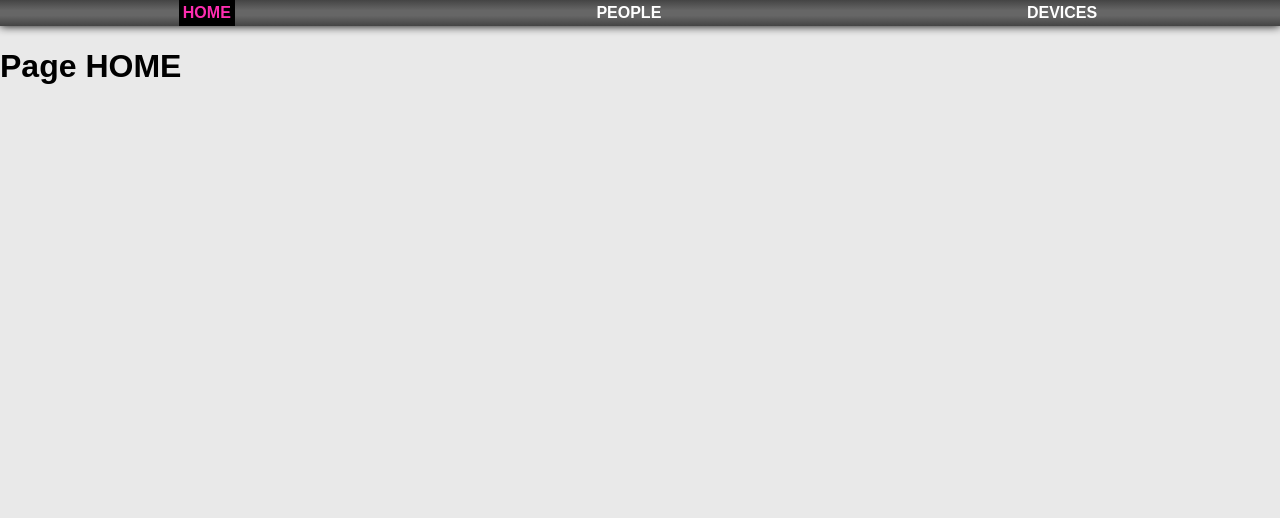
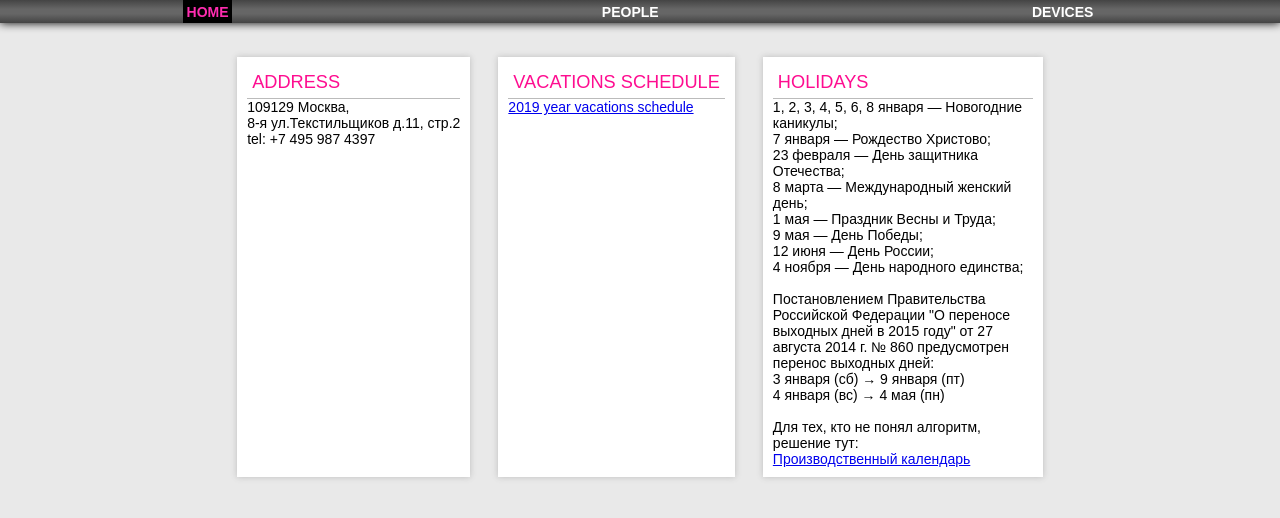
Before and after one commit to igormayachenkov/inrasite-react, a React (Create React App) app: page /home in a window 1280 px wide. Shown: the top 518 px of the page. Built offline with nearby package versions, Linux system fonts and the light colour scheme.

Commit message:
Home content added as static html

```diff
--- a/src/App.css
+++ b/src/App.css
@@ -3,7 +3,8 @@ body
   background:#E9E9E9;
   padding:0px;
   margin:0px;
-	font-family: Arial, Helvetica, sans-serif;
+  font-family: Arial, Helvetica, sans-serif;
+  font-size: 14px;
 }
 
 nav {
@@ -35,3 +36,31 @@ nav a.active{
   color: #FE2DB0;
   background: #000;
 }
+
+/* COMMON BOX */
+.box
+{
+    background: white;
+    -moz-box-shadow:    0 0 6px rgba(90,90,90,0.3); /* Для Firefox */
+    -webkit-box-shadow: 0 0 6px rgba(90,90,90,0.3); /* Для Safari и Chrome */
+    box-shadow:         0 0 6px rgba(90,90,90,0.3); /* Параметры тени */
+    margin: 1em;
+    max-width: 20em;
+
+}
+.box .content
+{
+    padding:10px;
+}
+/* COMMON HEADER */
+h1
+{
+    display:block;
+    padding:5px;
+    margin:0px;
+    font-size:130%;
+    font-weight:normal;
+    text-transform:uppercase;
+	color:  #FE0D90;
+	border-bottom:1px solid #bbb;
+}
--- a/src/App.js
+++ b/src/App.js
@@ -5,8 +5,8 @@ import Home from './Home';
 import People from './People';
 import Devices from './Devices';
 
-global.API_URL = 'http://localhost:8080/api'; // DEVELOPMENT
-//global.API_URL = "http://192.168.21.41/api"; // PRODUCTION
+global.API_URL = 'http://localhost:8080'; // DEVELOPMENT
+//global.API_URL = "http://192.168.21.41"; // PRODUCTION
 
 function App() {
   return (
--- a/src/Devices.js
+++ b/src/Devices.js
@@ -19,7 +19,7 @@ class Devices extends Component {
     console.log('load list... ');
 
     // ROOT NODES request
-    fetch(global.API_URL+'/devices',{
+    fetch(global.API_URL+'/api/devices',{
         method:'GET',
         credentials: "include",// to allow cookies
         headers: {
--- /dev/null
+++ b/src/Home.css
@@ -0,0 +1,8 @@
+.home-page
+{
+    padding: 20px 50px;
+	display: flex;
+	flex-wrap: wrap;
+	justify-content:center;
+
+}
--- a/src/Home.js
+++ b/src/Home.js
@@ -1,10 +1,50 @@
 import React from 'react';
+import './Home.css';
 
 function Home() {
   return (
-    <h1>
-        Page HOME
-    </h1>
+    <div className='home-page'>
+      <div className='box'>
+          <div className="content">
+            <h1>ADDRESS</h1>
+            <div>109129 Москва,<br/>8-я ул.Текстильщиков д.11, стр.2<br/>tel: +7 495 987 4397 </div>
+
+
+          </div>
+      </div>
+
+      <div className="box">
+          <div className="content">
+              <h1>VACATIONS SCHEDULE</h1>
+            <a href="/documents/VacSchedule2019.xls" download>2019 year vacations schedule</a>
+          </div>
+      </div>
+
+      <div class="box">
+        <div class="content">
+            <h1>HOLIDAYS</h1>
+			1, 2, 3, 4, 5, 6, 8 января — Новогодние каникулы;<br/>
+			7 января — Рождество Христово;<br/>
+			23 февраля — День защитника Отечества;<br/>
+			8 марта — Международный женский день;<br/>
+			1 мая — Праздник Весны и Труда;<br/>
+			9 мая — День Победы;<br/>
+			12 июня — День России;<br/>
+			4 ноября — День народного единства;<br/>
+			<br/>
+			Постановлением Правительства Российской Федерации "О переносе выходных дней в 2015 году" от 27 августа 2014 г. № 860 предусмотрен перенос выходных дней:<br/>
+			3 января (сб) → 9 января (пт) <br/>
+			4 января (вс) → 4 мая (пн)	<br/>
+			<br/>
+			Для тех, кто не понял алгоритм, решение тут:<br/>
+			<a href="http://www.superjob.ru/proizvodstvennyj_kalendar/">Производственный календарь</a>
+
+
+        </div>
+    </div>
+
+      <div className="clear"></div>
+    </div>
   );
 }
 
--- a/src/People.js
+++ b/src/People.js
@@ -20,7 +20,7 @@ class People extends Component {
     console.log('load list... ');
 
     // ROOT NODES request
-    fetch(global.API_URL+'/people',{
+    fetch(global.API_URL+'/api/people',{
         method:'GET',
         credentials: "include",// to allow cookies
         headers: {
@@ -77,7 +77,7 @@ class People extends Component {
     return (
       <div key={p.id} className='person'>
       <div className='name'>{p.firstname} {p.lastname}</div>
-      <img className='photo' src={global.API_URL+'/photos/'+p.lastname+' '+p.firstname+'.jpg'} alt="photo"/>
+      <img className='photo' src={global.API_URL+'/files/photos/'+p.lastname+' '+p.firstname+'.jpg'} alt="photo"/>
       <div className='position'>{position}</div>
       <div className='phone'>{p.phone}</div>
       <div className='mail'>{p.mail}</div>
```
